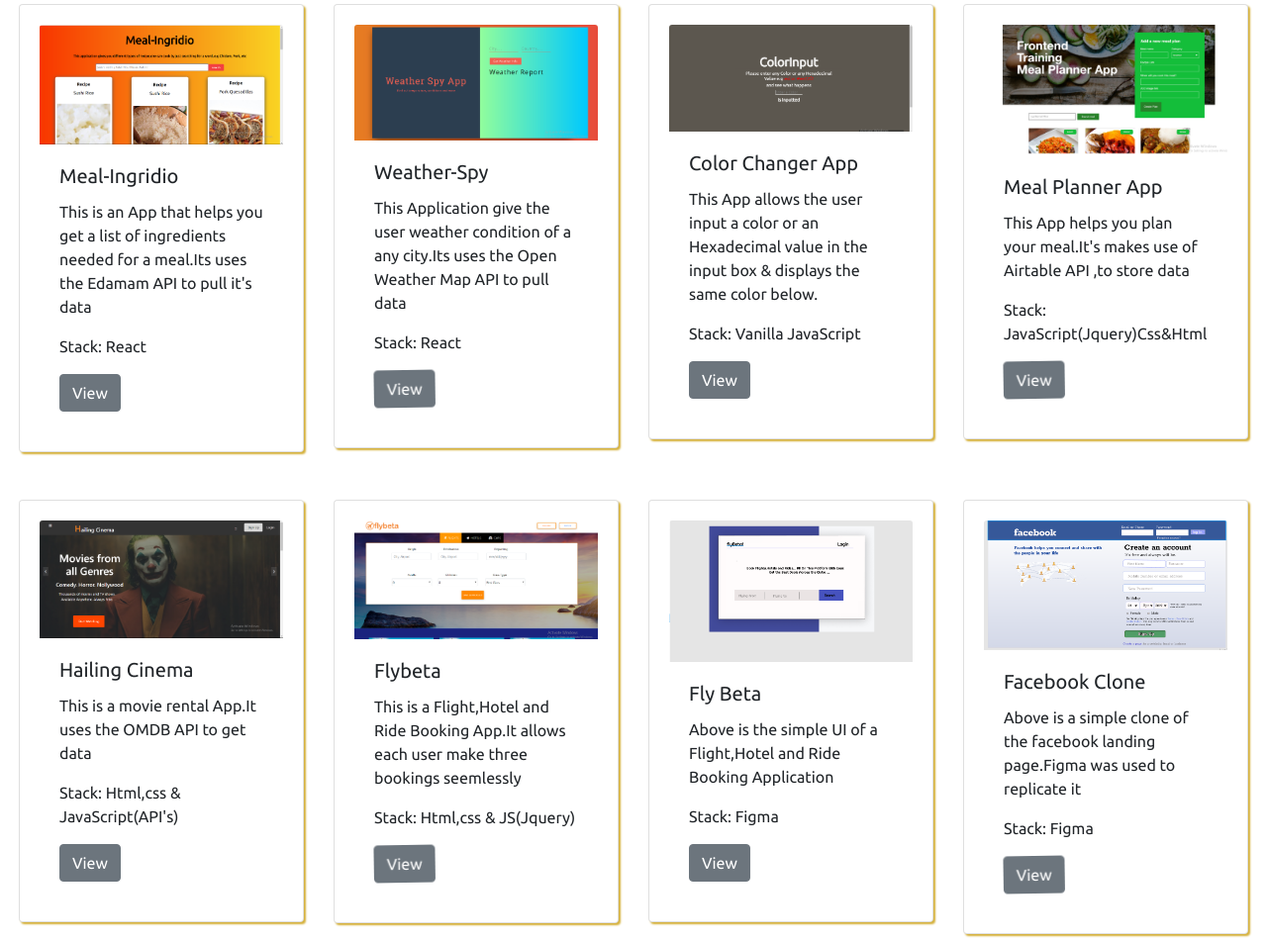
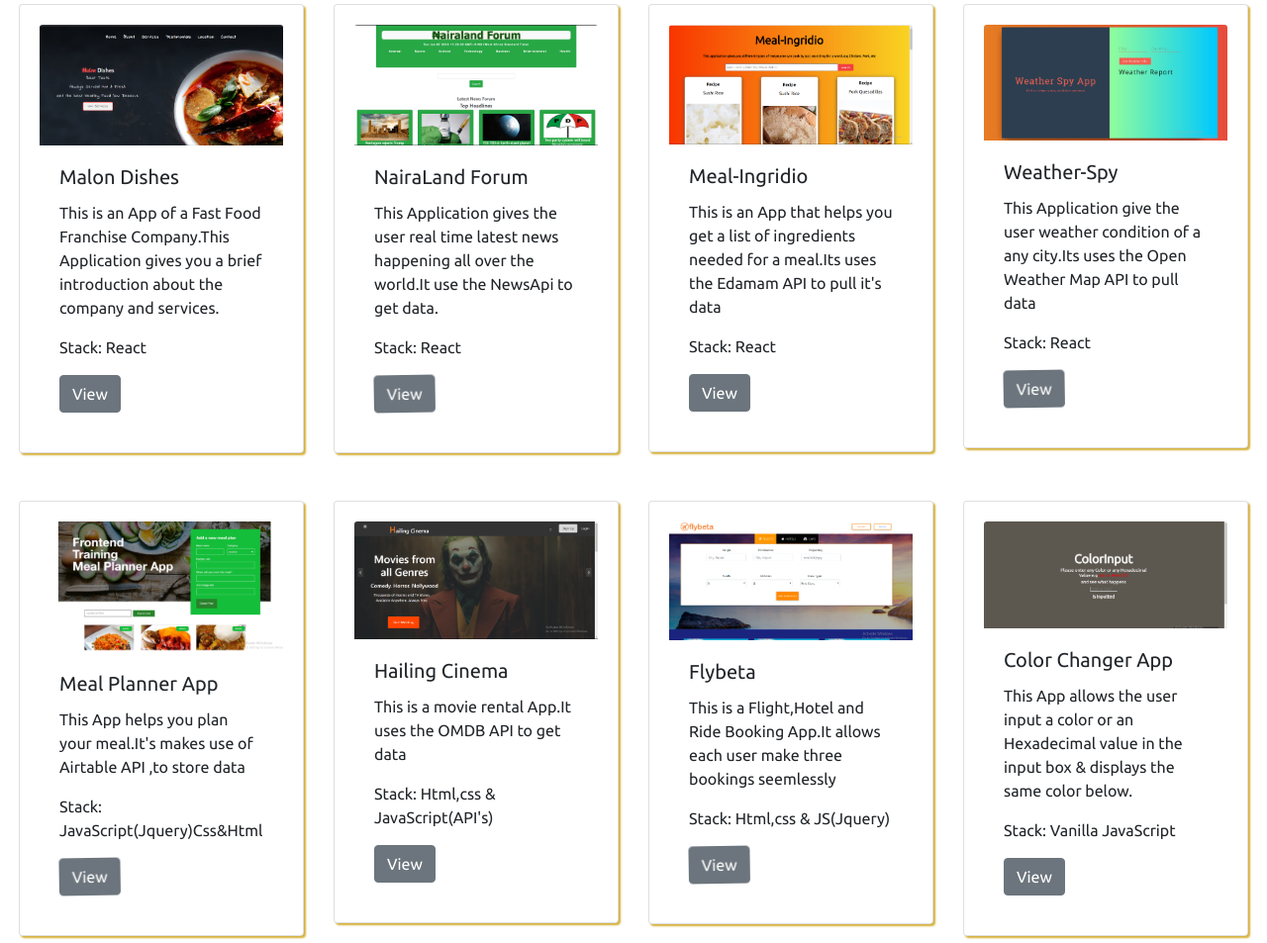
Before and after one commit to unbeatable-abayomi/portfolio-page, a website with bundled scripts: page index.html in a window 1280 px wide. Shown: the part 979-1932 px from the top of the page at 99% size. Built offline with nearby package versions, Linux system fonts and the light colour scheme.

Commit message:
addedNewProject

```diff
--- a/index.html
+++ b/index.html
@@ -1,3 +1,6 @@
+
+
+
 <!DOCTYPE html>
 <html lang="en">
 <head>
@@ -9,9 +12,9 @@
     <link rel="stylesheet" href="https://use.fontawesome.com/releases/v5.6.3/css/all.css" integrity="sha384-UHRtZLI+pbxtHCWp1t77Bi1L4ZtiqrqD80Kn4Z8NTSRyMA2Fd33n5dQ8lWUE00s/" crossorigin="anonymous">
     <link href="https://stackpath.bootstrapcdn.com/font-awesome/4.7.0/css/font-awesome.min.css" rel="stylesheet" integrity="sha384-wvfXpqpZZVQGK6TAh5PVlGOfQNHSoD2xbE+QkPxCAFlNEevoEH3Sl0sibVcOQVnN" crossorigin="anonymous">
     <link href="https://fonts.googleapis.com/css?family=Ubuntu&display=swap" rel="stylesheet">
-    <link rel="stylesheet" type="text/css" href="css/bootstrap.min.css">
+    <link rel="stylesheet" type="text/css" href="./css/bootstrap.min.css">
+  <link rel="stylesheet" type="text/css" href="./mainCss/styles.css">
 
-    <link rel="stylesheet" type="text/css" href="./mainCss/styles.css">
     <title>Portfolio Page</title>
 </head>
 <body>
@@ -139,6 +142,32 @@
                  <div class="first-project">
                   <div class="card card-projects" style="width: 18rem;">
                      <div class="card-body">
+                     <img class="card-img-top" src="./images/malonPng.png" alt="project">
+                     <div class="card-body">
+                       <h5 class="card-title">Malon Dishes</h5>
+                       <p class="card-text">This is an App of a Fast Food Franchise Company.This Application gives you a brief introduction about the company and services.</p>
+                       <p>Stack: React</p>
+                       <a href="http://malontaskone.netlify.com/" class="heartbeat btn btn-secondary">View</a>
+                     </div>
+                  </div>
+                   </div>
+                 </div>
+                 <div class="second-project">
+                  <div class="card card-projects" style="width: 18rem;">
+                     <div class="card-body">
+                     <img class="card-img-top" src="./images/nairaLand.png" alt="project">
+                     <div class="card-body">
+                       <h5 class="card-title">NairaLand Forum</h5>
+                       <p class="card-text">This Application gives the user real time latest news happening all over the world.It use the NewsApi to get data.</p>
+                       <p>Stack: React</p>
+                       <a href="http://malontasktwo.netlify.com/" class="shake-bottom btn btn-secondary">View</a>
+                     </div>
+                     </div>
+                   </div>
+                 </div>
+                 <div class="third-project">
+                  <div class="card card-projects" style="width: 18rem;">
+                    <div class="card-body">
                     <img class="card-img-top" src="./images/meal-ingrido.PNG" alt="project">
                     <div class="card-body">
                       <h5 class="card-title">Meal-Ingridio</h5>
@@ -149,7 +178,7 @@
                  </div>
                   </div>
                  </div>
-                 <div class="second-project">
+                 <div class="fourth-project">
                   <div class="card card-projects" style="width: 18rem;">
                     <div class="card-body">
                     <img class="card-img-top" src="./images/weather-spy2.PNG" alt="project">
@@ -162,20 +191,11 @@
                     </div>
                   </div>
                  </div>
-                 <div class="third-project">
-                  <div class="card card-projects" style="width: 18rem;">
-                     <div class="card-body">
-                     <img class="card-img-top" src="./images/colorinput.PNG" alt="project">
-                     <div class="card-body">
-                       <h5 class="card-title">Color Changer App</h5>
-                       <p class="card-text">This App allows the user input a color or an Hexadecimal value in the input box & displays the same color below.</p>
-                       <p>Stack: Vanilla JavaScript</p>
-                       <a href="https://color-changer-app.netlify.com" class="heartbeat btn btn-secondary">View</a>
             </div>
-                   </div>
-                   </div>
-                 </div>
-                 <div class="fourth-project">
+
+            <!-- secction 2 skill start -->
+            <div class="card-deck mt-5" id='container_projects'>
+                <div class="first-project">
                  <div class="card card-projects" style="width: 18rem;">
                     <div class="card-body">
                       <img class="card-img-top" src="./images/meal-plan.PNG" alt="project">
@@ -188,11 +208,7 @@
                  </div>
                   </div>
                 </div>
-            </div>
-
-            <!-- secction 2 skill start -->
-            <div class="card-deck mt-5" id='container_projects'>
-                <div class="first-project">
+                <div class="second-project">
                  <div class="card card-projects" style="width: 18rem;">
                     <div class="card-body">
                       <img class="card-img-top" src="./images/hailingcine.PNG" alt="project">
@@ -205,7 +221,7 @@
                     </div>
                   </div>
                 </div>
-                <div class="second-project">
+                <div class="third-project">
                   <div class="card card-projects" style="width: 18rem;">
                     <div class="card-body">
                     <img class="card-img-top" src="./images/flybeta.PNG" alt="project">
@@ -218,28 +234,15 @@
                     </div>
                   </div>
                 </div>
-                <div class="third-project">
-                 <div class="card card-projects" style="width: 18rem;">
-                    <div class="card-body">
-                    <img class="card-img-top" src="./images/flybetapic.PNG" alt="project">
-                    <div class="card-body">
-                      <h5 class="card-title">Fly Beta</h5>
-                      <p class="card-text">Above is the simple UI of a Flight,Hotel and Ride Booking Application</p>
-                      <p>Stack: Figma</p>
-                      <a href="https://www.figma.com/file/Le48WAFa0GOr7odeNJdyrUCT/flyBeta" class="heartbeat btn btn-secondary">View</a>
-                    </div>
-                  </div>
-                  </div>
-                </div>
                 <div class="fourth-project">
                   <div class="card card-projects" style="width: 18rem;">
                     <div class="card-body">
-                    <img class="card-img-top" src="./images/facebookClone.PNG" alt="project">
+                    <img class="card-img-top" src="./images/colorinput.PNG" alt="project">
                     <div class="card-body">
-                      <h5 class="card-title">Facebook Clone</h5>
-                      <p class="card-text">Above is a simple clone of the facebook landing page.Figma was used to replicate it</p>
-                      <p>Stack: Figma</p>
-                      <a href="https://www.figma.com/file/gDtO3NuIbgzCM0wn3mCLMZ7b/Facebook-pAGE?node-id=0%3A1" class="shake-bottom btn btn-secondary">View</a>
+                      <h5 class="card-title">Color Changer App</h5>
+                      <p class="card-text">This App allows the user input a color or an Hexadecimal value in the input box & displays the same color below.</p>
+                      <p>Stack: Vanilla JavaScript</p>
+                      <a href="https://color-changer-app.netlify.com" class="heartbeat btn btn-secondary">View</a>
                     </div>
                   </div>
                   </div>
```
Also changed, not shown: images/Capture_1.PNG (added), images/Capture_11.PNG (added), images/Capture_mobile.PNG (added), images/Capture_thruth.PNG (added), images/Capture_true.PNG (added), images/Capture_true_m.PNG (added), images/malonPng.png (added), images/nairaLand.png (added), images/weatherAPP.PNG (added), mainCss/styles.css. Lines whose indentation alone changed are shown as unchanged.
